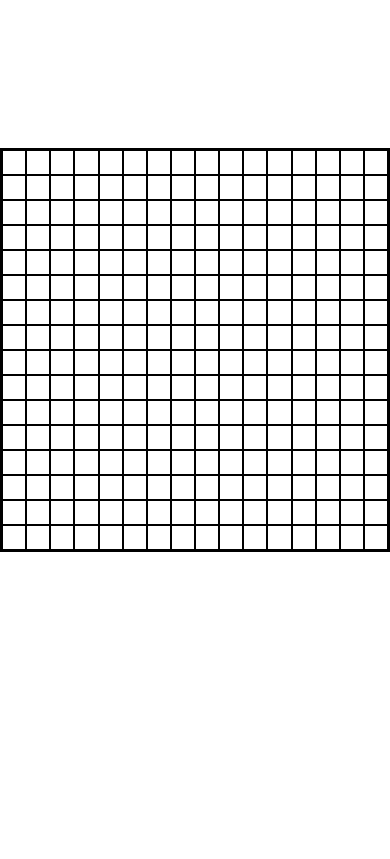
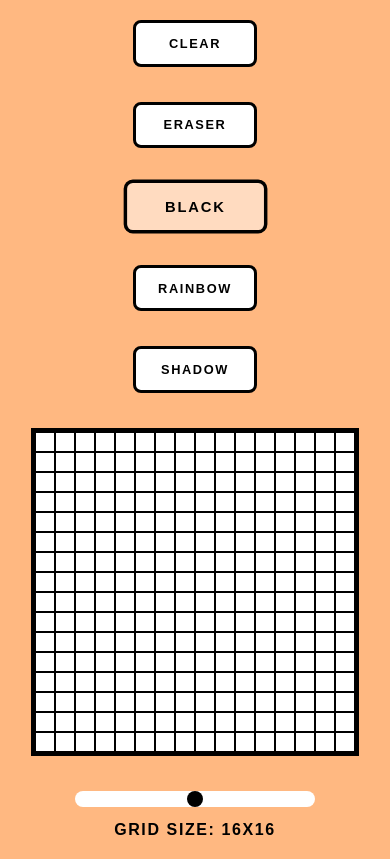
Before and after one commit to ProjectHenri/etch-a-sketch-2024, a plain HTML site: page index.html in a window 390 px wide. Shown: the part 72-931 px from the top of the page. Before the commit the page ends 844 px from the top, so only its background shows below. Drawn offline with Linux system fonts and the light colour scheme.

Commit message:
Add responsive UI elements and their styling

```diff
--- a/css/style.css
+++ b/css/style.css
@@ -2,25 +2,117 @@
     padding: 0;
     margin: 0;
     font-size:16px;
+    font-family: sans-serif;
+}
+/* background-color:rgb(255, 169, 105); */
+
+body{
+    padding: 20px 0px;
+    min-height: 100vh;
+    background: rgb(255, 184, 129);
+    display: flex;
+    flex-direction: column;
+    justify-content: center;
+    align-items: center;
+    gap: 35px;
 }
 
-body{
-    height: 100vh;
-    display: flex;
-    justify-content: center;
-    align-items: center;
+h1{
+
+    font-size:32px;
+    font-weight:bold;
+    text-transform: uppercase;
 }
 
+.buttons{
+    display: flex;
+    gap:35px;
+}
+
+.button{
+
+    background-color: rgb(255,255,255);
+    outline: none;
+    box-shadow:none;
+    font-weight: bold;
+    border-radius: 8px;
+    border: 3px solid rgb(0,0,0);
+    padding:0.8rem 1.4rem;
+    cursor: pointer;
+    text-transform: uppercase;
+    font-size: 0.8rem;
+    letter-spacing: 1.6px;
+    transition: all 0.2s ease-out;
+}
+
+.button:hover{
+
+    background-color: rgba(255,255,255,0.5);
+}
+
+.active{
+
+    transform: scale(1.15);
+    background-color: rgba(255,255,255,0.5);
+}
+
+
 #container{
-    height: 400px;
-    width: 400px;
-    border: 2px solid #000000;
+
+    height: 320px;
+    width: 320px;
+    border: 4px solid #000000;
     display: flex;
     flex-wrap: wrap;
 
 }
 
 .grid-square{
+
     border:1px solid black;
     box-sizing: border-box;
+    background:#ffffff;
 }
+
+#slider {
+
+    -webkit-appearance: none;
+    width: 15rem;
+    height:1rem;
+    background: rgb(255,255,255);
+    border-radius:1rem;
+    outline: none;
+    opacity: 1;
+    -webkit-transition: .2s;
+    transition: opacity .2s;
+  }
+
+#slider::-webkit-slider-thumb {
+
+    -webkit-appearance: none;
+    appearance: none;
+    width: 1rem;
+    height: 1rem;
+    border-radius: 50%;
+    background: rgb(0, 0, 0);
+    cursor: pointer;
+  }
+
+#sliderText{
+
+    text-transform: uppercase;
+    color: #000000;
+    font-weight:bold;
+    letter-spacing: 1.6px;
+    font-size:1rem;
+    text-align: center;
+    margin-top:10px;
+}
+
+@media all and (max-width: 720px) {
+
+    .buttons{
+        flex-direction:column;
+    }
+
+}
--- a/index.html
+++ b/index.html
@@ -11,8 +11,23 @@
 
 <body>
 
+    <h1>Etch-a-sketch</h1>
+
+    <div class="buttons">
+        <button id="clear" class="button">Clear</button>
+        <button id="eraser" class="button">Eraser</button>
+        <button id="black" class="button active">Black</button>
+        <button id="black" class="button">Rainbow</button>
+        <button id="shadow" class="button">Shadow</button>
+    </div>
+
     <div id="container">
 
+    </div>
+
+    <div>
+        <input type="range" id="slider" min="2" max="30" value="16">
+        <p id ="sliderText">Grid size: 16x16</p>
     </div>
 
 </body>
```
